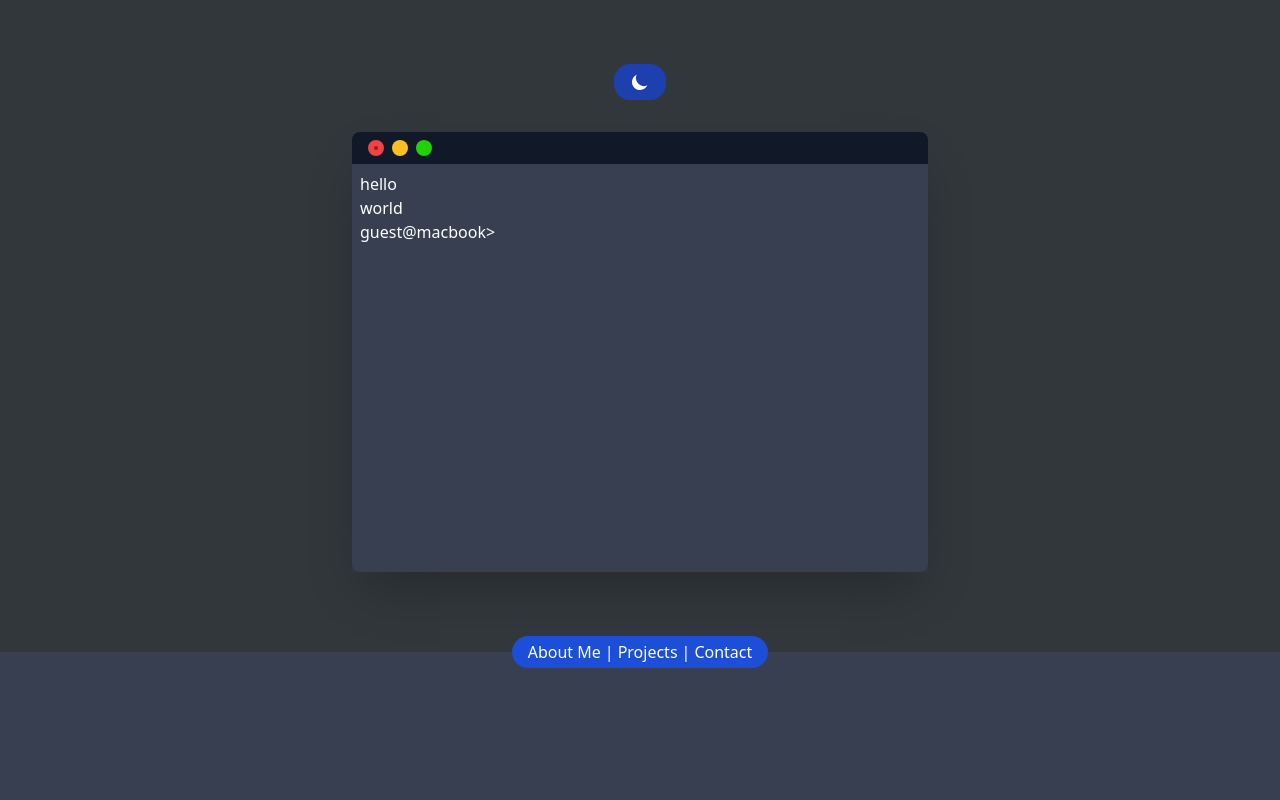
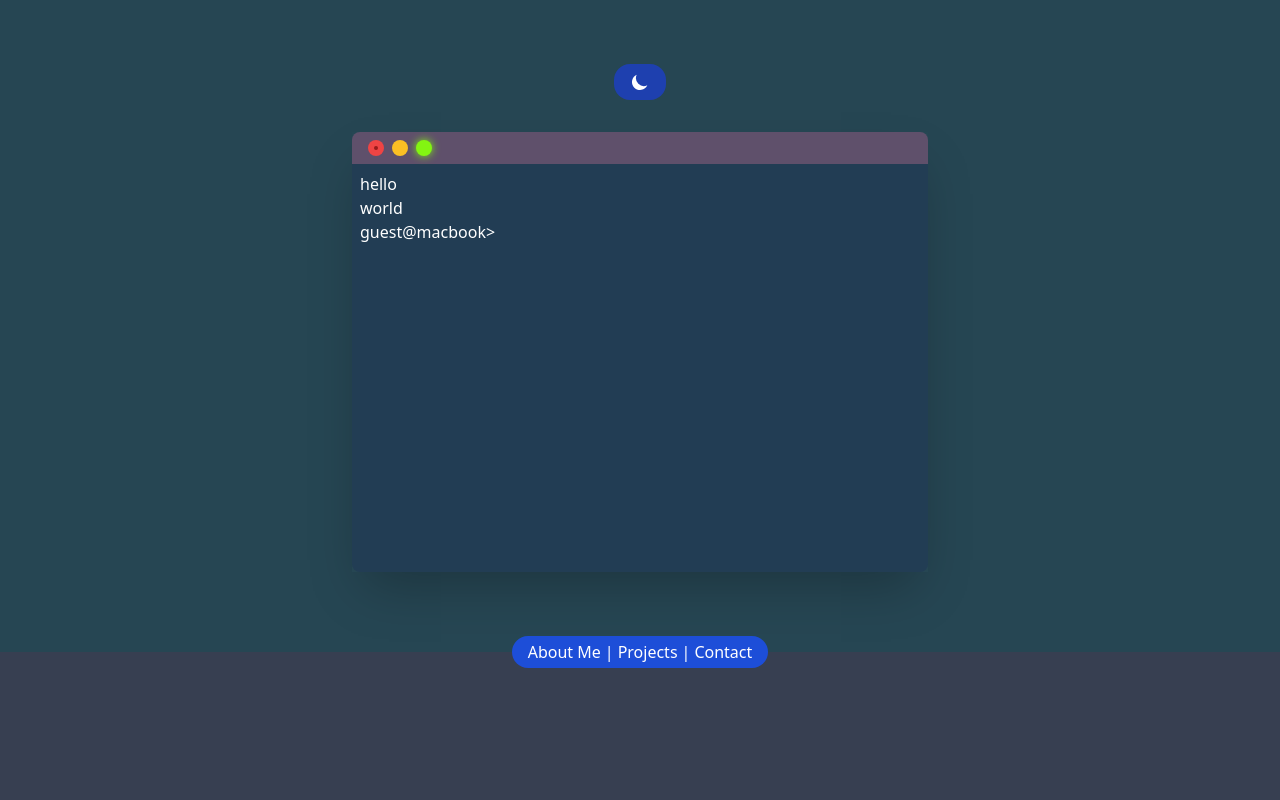
Before and after one commit to itsmerachit/portfolio, a React (Create React App) app: page / in a window 1280 px wide. Shown: the top 800 px of the page. Built offline with nearby package versions, Linux system fonts and the light colour scheme.

Commit message:
updated color scheme.

```diff
--- a/src/App.css
+++ b/src/App.css
@@ -1,6 +1,6 @@
 .dark-main{
-    background: #32373b
+    background: #264653
 }
 .light-main{
-    background: #a9bcd0
+    background: #E9FFF9
 }
--- a/src/components/aboutme/aboutme.css
+++ b/src/components/aboutme/aboutme.css
@@ -12,6 +12,9 @@
 .pill-options {
     @apply hover:underline
 }
-.bg-white-400 {
-    background: #d8dbe2;
+.pill-bg-white {
+    background: #467599;
 }
+.pill-bg-dark {
+    background: #1D3354;
+}
--- a/src/components/darky/darky.css
+++ b/src/components/darky/darky.css
@@ -0,0 +1,6 @@
+.btn-dark {
+    background: #1D3354;
+}
+.btn-light {
+    background: #88A3A6;
+}
--- a/src/components/terminal/terminal.css
+++ b/src/components/terminal/terminal.css
@@ -1,14 +1,15 @@
 .terminal-buttons {
     width: 36rem;
-    @apply bg-gray-900 rounded-t-lg h-8 gap-2
+    background: #5F506B;
+    @apply rounded-t-lg h-8 gap-2;
 }
 .terminal-body {
     width: 36rem;
-    background: #d8dbe2;
+    background: #A4A8B2;
 }
 .terminal-body-dark {
     width: 36rem;
-    background: #373f51;
+    background: #223D54;
 }
 .circle{
     border-radius: 50%;
@@ -37,7 +38,7 @@
     color: #0bd91f
 }
 .text-yellow {
-    color: #d9bd0b
+    color: #ede01b
 }
 .text-blue {
     color: #2057d6
@@ -45,3 +46,13 @@
 .text-indigo {
     color: #250b75
 }
+.text-voilet {
+    color: #a510ca
+}
+.bulb{
+    @apply h-4 w-4 rounded-lg mt-3 animate-pulse
+}
+.bg-green {
+    box-shadow: 0 0 0.5em #83f511;
+    background: #83f511
+}
```
